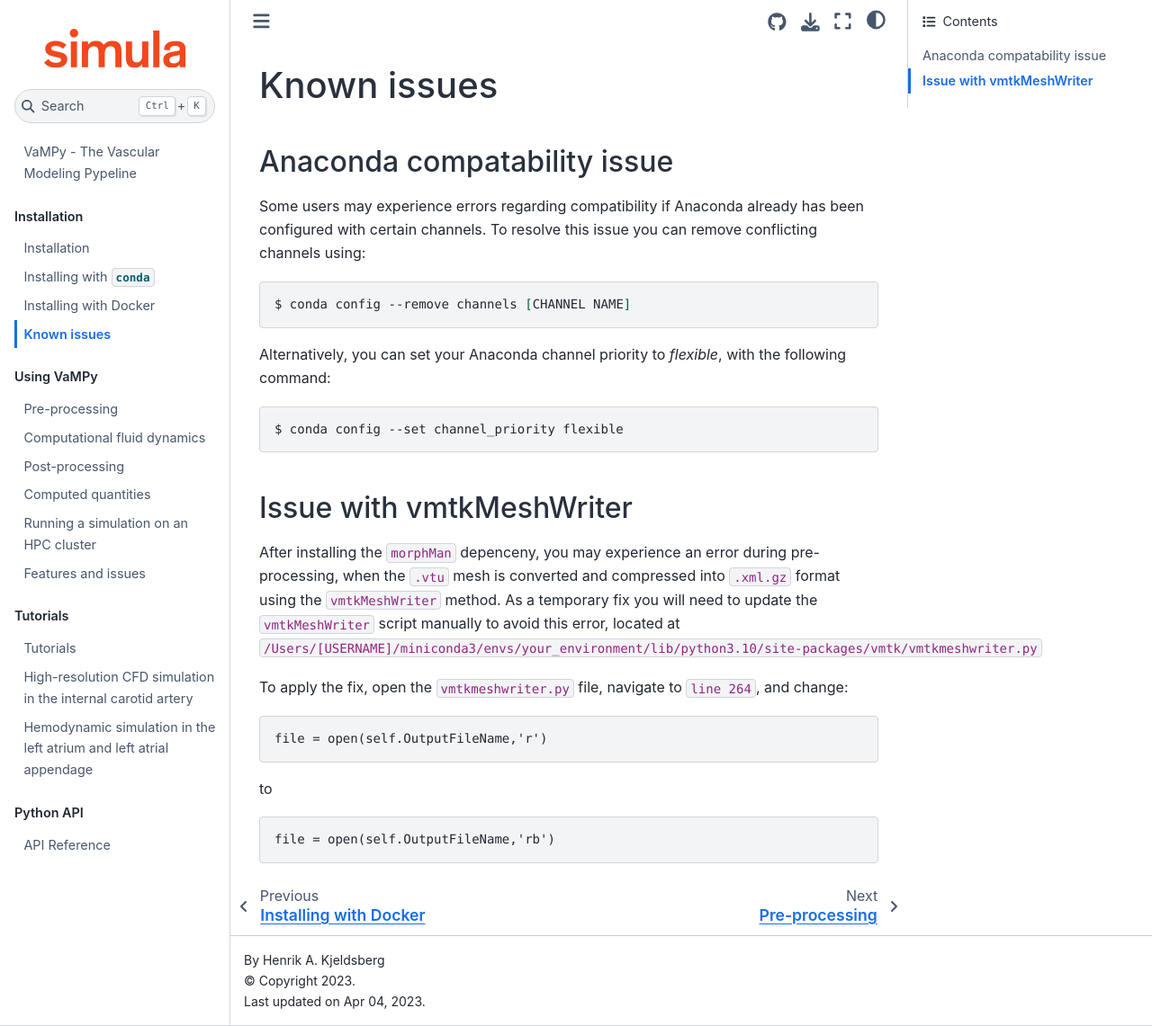
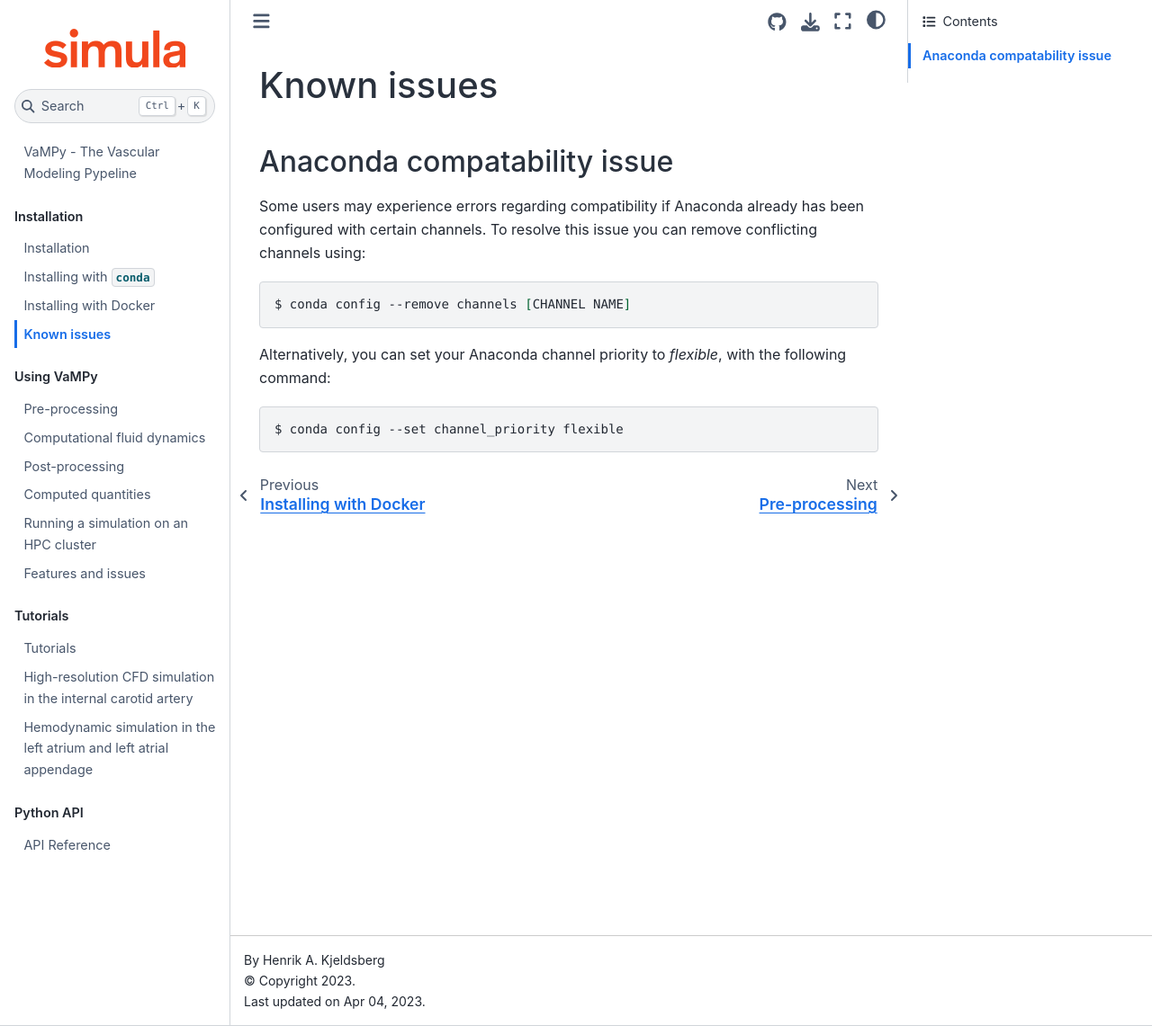
Before and after one commit to KVSlab/VaMPy, a Jupyter Book: the page built from docs/issues.md, in a window 1280 px wide and 1141 px high. Shown: the whole window at 90% size. Built offline with Jupyter Book 1.0.4 settings and Sphinx 7.4.7 and the Sphinx Book theme 1.1.4, drawn with Linux system fonts in a browser that asks for light colours.

Commit message:
Remove vmtkmeshwriter issue from docs temporarly

````diff
--- a/docs/issues.md
+++ b/docs/issues.md
@@ -14,22 +14,3 @@ Alternatively, you can set your Anaconda channel priority to *flexible*, with th
 ``` console
 $ conda config --set channel_priority flexible
 ```
-
-## Issue with vmtkMeshWriter
-
-After installing the `morphMan` depenceny, you may experience an error during pre-processing, when the `.vtu` mesh is
-converted and compressed into `.xml.gz` format using the `vmtkMeshWriter` method. As a temporary fix you will need to
-update the `vmtkMeshWriter` script manually to avoid this error, located at
-`/Users/[USERNAME]/miniconda3/envs/your_environment/lib/python3.10/site-packages/vmtk/vmtkmeshwriter.py`
-
-To apply the fix, open the `vmtkmeshwriter.py` file, navigate to `line 264`, and change:
-
-``` console
-file = open(self.OutputFileName,'r')
-```
-
-to
-
-``` console
-file = open(self.OutputFileName,'rb')
-```
````
